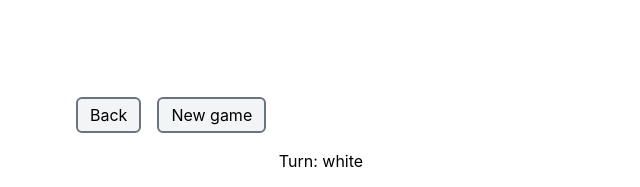
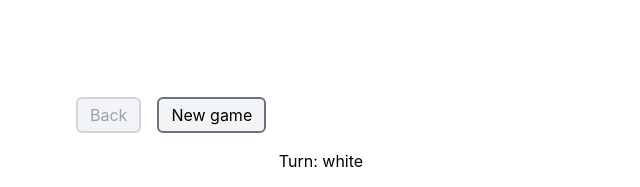
Before and after one commit to VahidKhodadadi/unique-gomoku, a Vue app: page / in a window 1280 px wide. Shown: the top 187 px of the page, without its empty margins (319-959 px from the left). Built offline with nearby package versions, Linux system fonts and the light colour scheme.

Commit message:
Fixed disabled buttons and game-over overlay styles

```diff
--- a/dev-dist/sw.js
+++ b/dev-dist/sw.js
@@ -82,7 +82,7 @@ define(['./workbox-b5f7729d'], (function (workbox) { 'use strict';
     "revision": "3ca0b8505b4bec776b69afdba2768812"
   }, {
     "url": "index.html",
-    "revision": "0.4hfmtgca9m"
+    "revision": "0.k7l4b7quh9o"
   }], {});
   workbox.cleanupOutdatedCaches();
   workbox.registerRoute(new workbox.NavigationRoute(workbox.createHandlerBoundToURL("index.html"), {
--- a/src/components/Gomoku.vue
+++ b/src/components/Gomoku.vue
@@ -1,5 +1,7 @@
 <script setup lang="ts">
 import { reactive, ref } from 'vue';
+
+const afterPseudo = 'after:content-[""] after:absolute after:inset-0 after:z-10 after:bg-gray-300 after:bg-opacity-80';
 
 type Color = 'black' | 'white';
 
@@ -131,12 +133,12 @@ const undo = () => {
 <template>
     <div class="w-full flex items-center justify-start px-3">
         <button
-            class="py-1 px-3 box-border border-2 border-gray-500 rounded-md bg-gray-100 hover:[&:not([disabled])]:bg-gray-200 active:[&:not([disabled])]:scale-95 transition-all"
-            :disabled="history.length === 0" @click="undo">
+            class="[&:disabled]:text-gray-400 [&:disabled]:border-gray-300 py-1 px-3 box-border border-2 border-gray-500 rounded-md bg-gray-100 hover:[&:not([disabled])]:bg-gray-200 active:[&:not([disabled])]:scale-95 transition-all"
+            :disabled="history.length === 0 || Boolean(winner)" @click="undo">
             Back
         </button>
         <button
-            class="ms-4 py-1 px-3 box-border border-2 border-gray-500 rounded-md bg-gray-100 hover:bg-gray-200 active:scale-95 transition-all"
+            class="ms-4 [&:disabled]:text-gray-400 [&:disabled]:border-gray-300 py-1 px-3 box-border border-2 border-gray-500 rounded-md bg-gray-100 hover:bg-gray-200 active:scale-95 transition-all"
             title="New game" @click="restart">
             New game
         </button>
@@ -152,7 +154,7 @@ const undo = () => {
     <main class="min-w-full overflow-auto bg-amber-800 p-4">
 
         <table class="relative border-black border-collapse table-fixed bg-amber-600"
-            :class="Boolean(winner) ? 'after:content-none after:absolute after:inset-0 after:z-10 after:bg-gray-300' : ''">
+            :class="Boolean(winner) ? afterPseudo : ''">
             <tbody>
                 <tr v-for="(row, i) in squares">
                     <td v-for="(square, j) in row" class="border-black border-2 border-collapse w-8 h-8 min-w-8 box-border">
```
